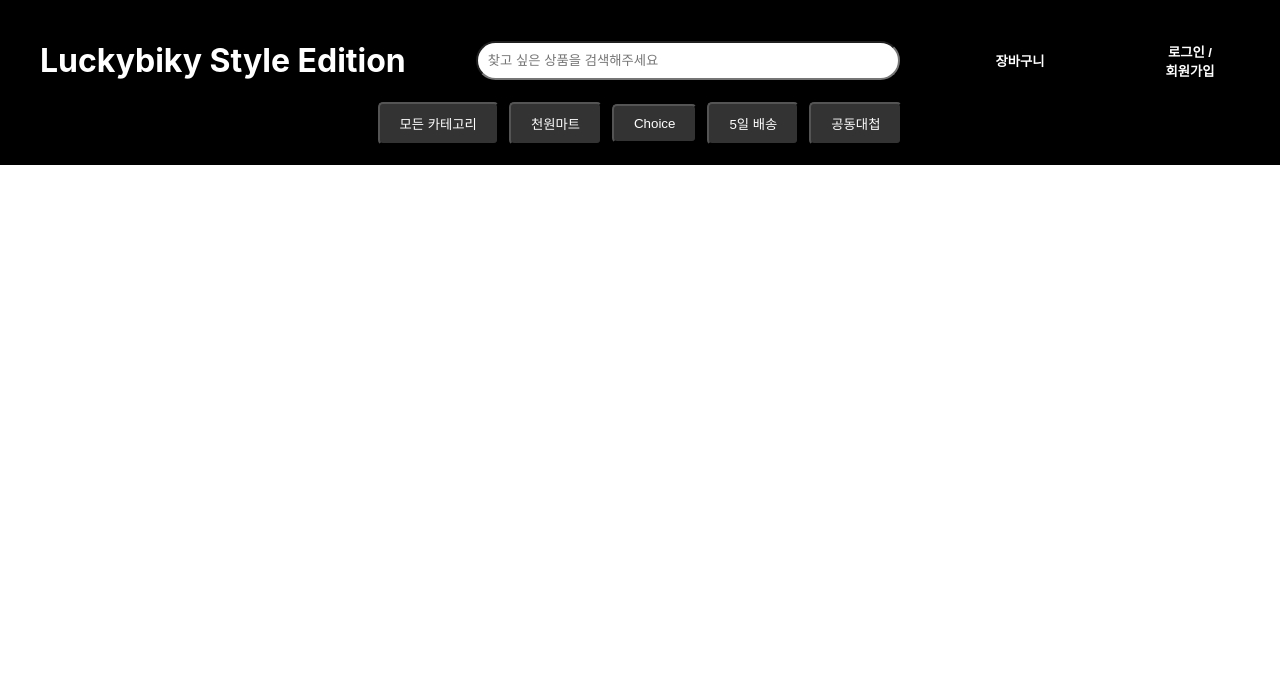
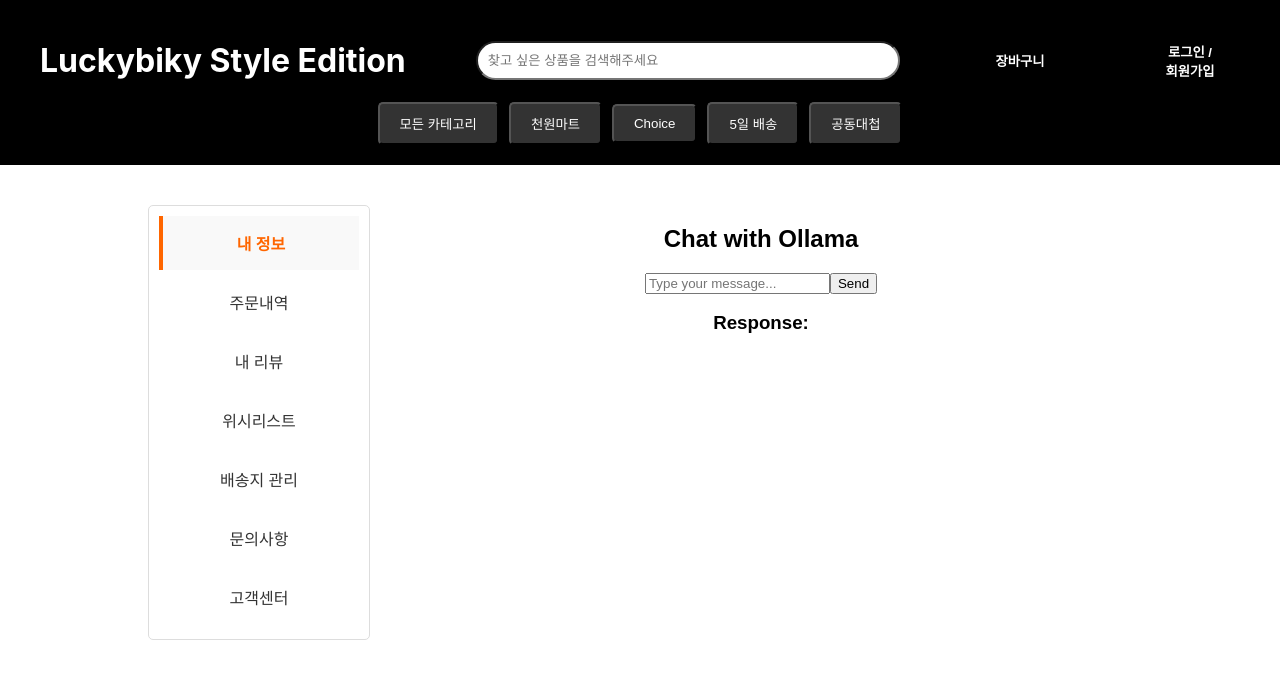
Before and after one commit to YooSb53/shoppingMall_user, a React (Create React App) app: page /users/mypage/question in a window 1280 px wide. Shown: the top 678 px of the page. Built offline with nearby package versions, Linux system fonts and the light colour scheme.

Commit message:
24.10.29_0857 이미지서버구축전

```diff
--- a/src/App.js
+++ b/src/App.js
@@ -9,11 +9,13 @@ import Myorder from './pages/users/myorder/Myorder';
 import Address from './pages/users/address/Address';
 import Addaddress from './pages/users/address/Addaddress';
 import Editaddress from './pages/users/address/Editaddress';
+import Question from './pages/users/question/Question';
 import Cart from './pages/cart/Cart';
 import ProductGrid from './pages/users/ProductGrid';
 import Support from './pages/support/Support';
 import Product from './pages/product/Product';
 import Payment from './pages/payment/Payment';
+
 
 import './App.css';
 
@@ -28,8 +30,8 @@ function App() {
             <Route path="/" element={<ProductGrid />} />
             <Route path="/cart" element={<Cart />} />
             <Route path="/product" element={<Product />} />
-            <Route path="/support" element={<Support />} />
-            <Route path="payment" element={<Payment />} /> {/* 결제창 */}
+            <Route path="/payment" element={<Payment />} /> {/* 결제창 */}
+
 
             {/* 회원가입 및 로그인 페이지 */}
             <Route path="/users/signup" element={<Signup />} />
@@ -44,6 +46,7 @@ function App() {
               <Route path="address/add" element={<Addaddress />} /> {/* 주소 추가 */}
               <Route path="address/edit" element={<Editaddress />} /> {/* 주소 수정 */}
               <Route path="support" element={<Support />} /> {/* 고객센터 */}
+              <Route path="question" element={<Question />} /> {/* 문의사항 */}
 
             </Route>
           </Routes>
--- a/src/pages/users/mypage/Mypage.js
+++ b/src/pages/users/mypage/Mypage.js
@@ -57,8 +57,8 @@ function Mypage() {
             배송지 관리
           </li>
           <li
-            onClick={() => handleRestrictedAccess('/users/mypage/inquiries')}
-            className={activeItem === '/users/mypage/inquiries' ? 'mypage-active' : ''}
+            onClick={() => handleRestrictedAccess('/users/mypage/question')}
+            className={activeItem === '/users/mypage/question' ? 'mypage-active' : ''}
           >
             문의사항
           </li>
--- /dev/null
+++ b/src/pages/users/question/Question.css
@@ -0,0 +1,68 @@
+.chat-container {
+  display: flex;
+  flex-direction: column;
+  width: 100%;
+  max-width: 600px;
+  margin: 0 auto;
+  padding: 20px;
+  background-color: #f7f7f8;
+  border-radius: 10px;
+  box-shadow: 0px 4px 10px rgba(0, 0, 0, 0.1);
+}
+
+.messages {
+  flex: 1;
+  overflow-y: auto;
+  max-height: 400px;
+  padding: 15px;
+  margin-bottom: 10px;
+  background-color: #ffffff;
+  border-radius: 10px;
+}
+
+.message {
+  margin-bottom: 10px;
+  padding: 8px 12px;
+  border-radius: 15px;
+  max-width: 80%;
+  line-height: 1.4;
+}
+
+.message.user {
+  background-color: #e0f7fa;
+  align-self: flex-end;
+  text-align: right;
+}
+
+.message.bot {
+  background-color: #e3f2fd;
+  align-self: flex-start;
+  text-align: left;
+}
+
+.input-container {
+  display: flex;
+  gap: 10px;
+  margin-top: 10px;
+}
+
+input[type="text"] {
+  flex: 1;
+  padding: 10px;
+  border: 1px solid #ccc;
+  border-radius: 20px;
+  font-size: 16px;
+}
+
+button {
+  padding: 10px 20px;
+  background-color: #007bff;
+  color: white;
+  border: none;
+  border-radius: 20px;
+  cursor: pointer;
+}
+
+button:hover {
+  background-color: #0056b3;
+}
--- /dev/null
+++ b/src/pages/users/question/Question.js
@@ -0,0 +1,46 @@
+import React, { useState } from 'react';
+
+const ChatInterface = () => {
+    const [input, setInput] = useState("");
+    const [response, setResponse] = useState("");
+
+    const handleSubmit = async (e) => {
+        e.preventDefault();
+
+        try {
+            const res = await fetch("http://localhost:8000/chat", {
+                method: "POST",
+                headers: {
+                    "Content-Type": "application/json",
+                },
+                body: JSON.stringify({ prompt: input }),
+            });
+            const data = await res.json();
+            setResponse(data.response);  // Ollama API 응답을 반영
+        } catch (error) {
+            console.error("Error:", error);
+            setResponse("Error occurred while fetching response.");
+        }
+    };
+
+    return (
+        <div>
+            <h2>Chat with Ollama</h2>
+            <form onSubmit={handleSubmit}>
+                <input
+                    type="text"
+                    value={input}
+                    onChange={(e) => setInput(e.target.value)}
+                    placeholder="Type your message..."
+                />
+                <button type="submit">Send</button>
+            </form>
+            <div>
+                <h3>Response:</h3>
+                <p>{response}</p>
+            </div>
+        </div>
+    );
+};
+
+export default ChatInterface;
```
